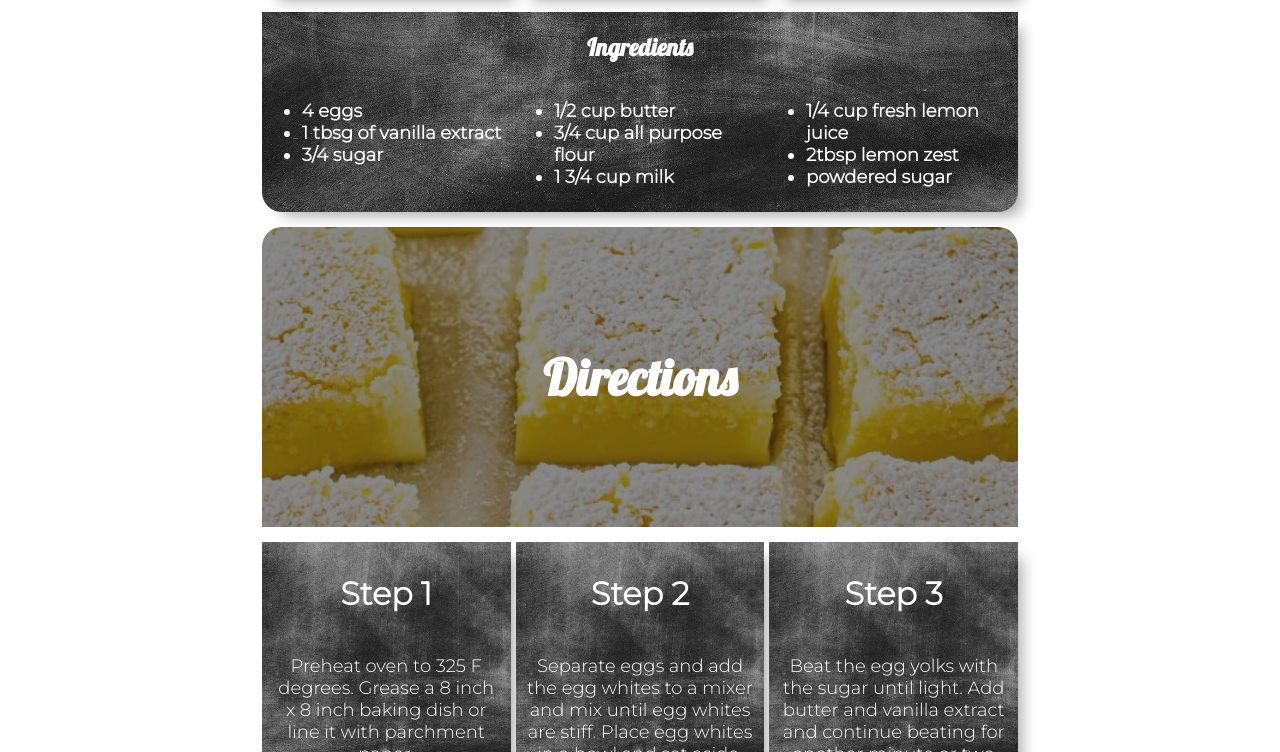
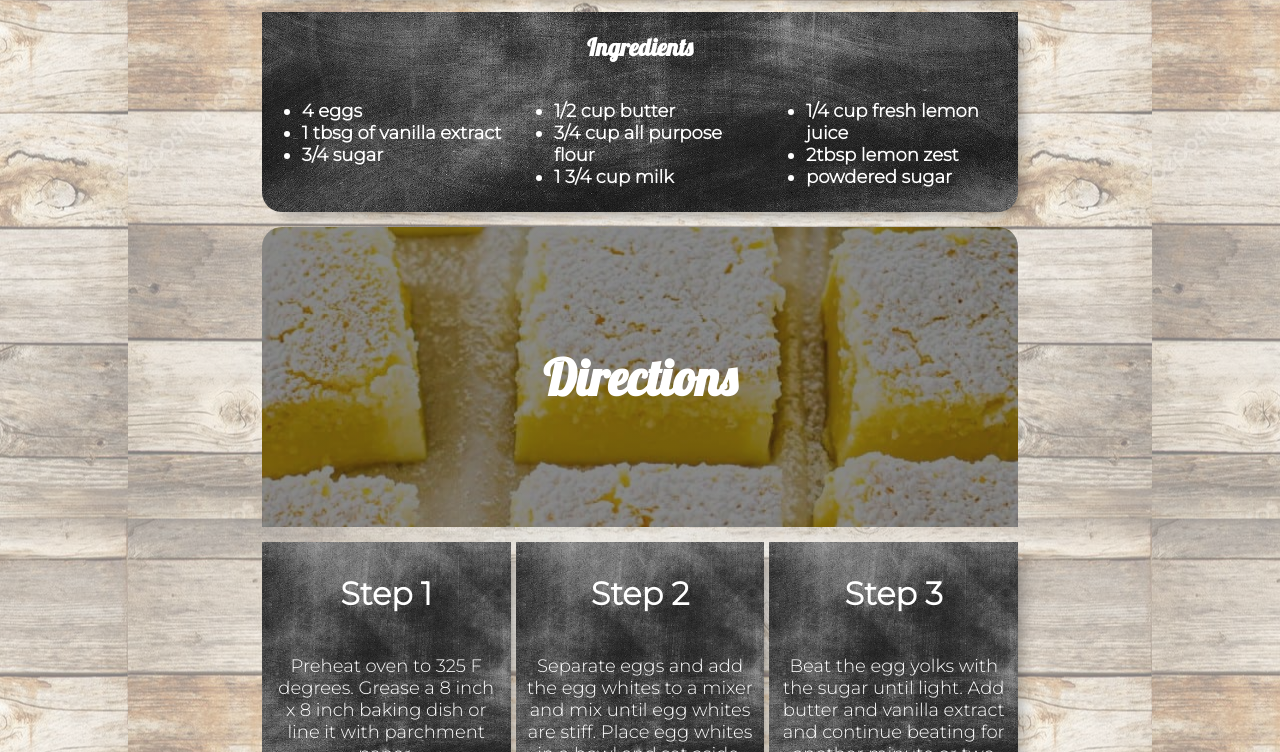
Before and after one commit to ClintMcCall81/InterfaceDevelopment-SEM-03-LAB-01, a plain HTML site: page index.html in a window 1280 px wide. Shown: the part 526-1278 px from the top of the page. Drawn offline with Linux system fonts and the light colour scheme.

Commit message:
Update styles.css
Background HTML Fix

```diff
--- a/css/styles.css
+++ b/css/styles.css
@@ -1,7 +1,10 @@
 html {
-backgorund-image: url(../images/depositphotos_22417105-stock-photo-rustic-barn-wood-background.jpg);
+  background: linear-gradient(
+                     rgba(255, 255, 255, 0.5),
+                     rgba(255,255,255, .5)),
+                     url(../images/depositphotos_22417105-stock-photo-rustic-barn-wood-background.jpg);
+   background-position: center;
 }
-
 .grid-container {
     display: grid;
     grid-template-columns: repeat(5, 1fr);
```
